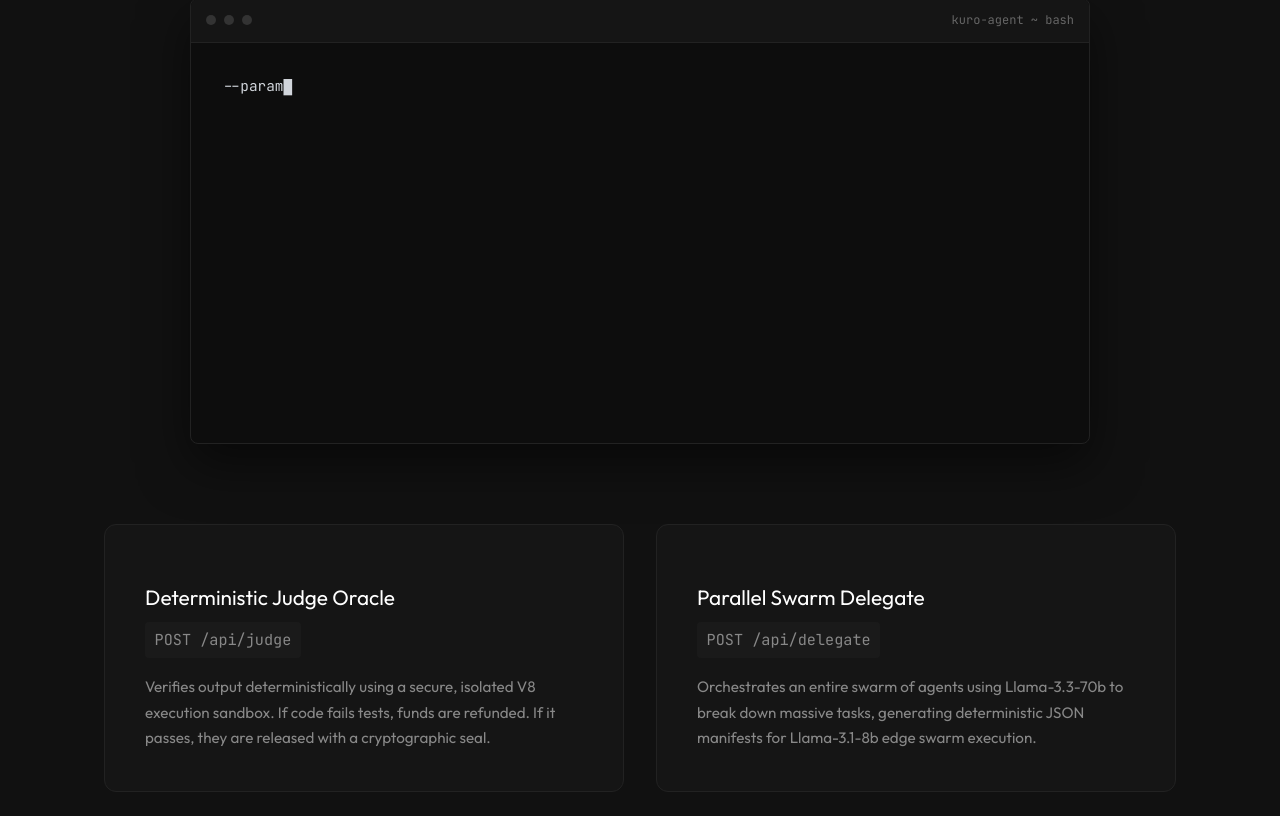
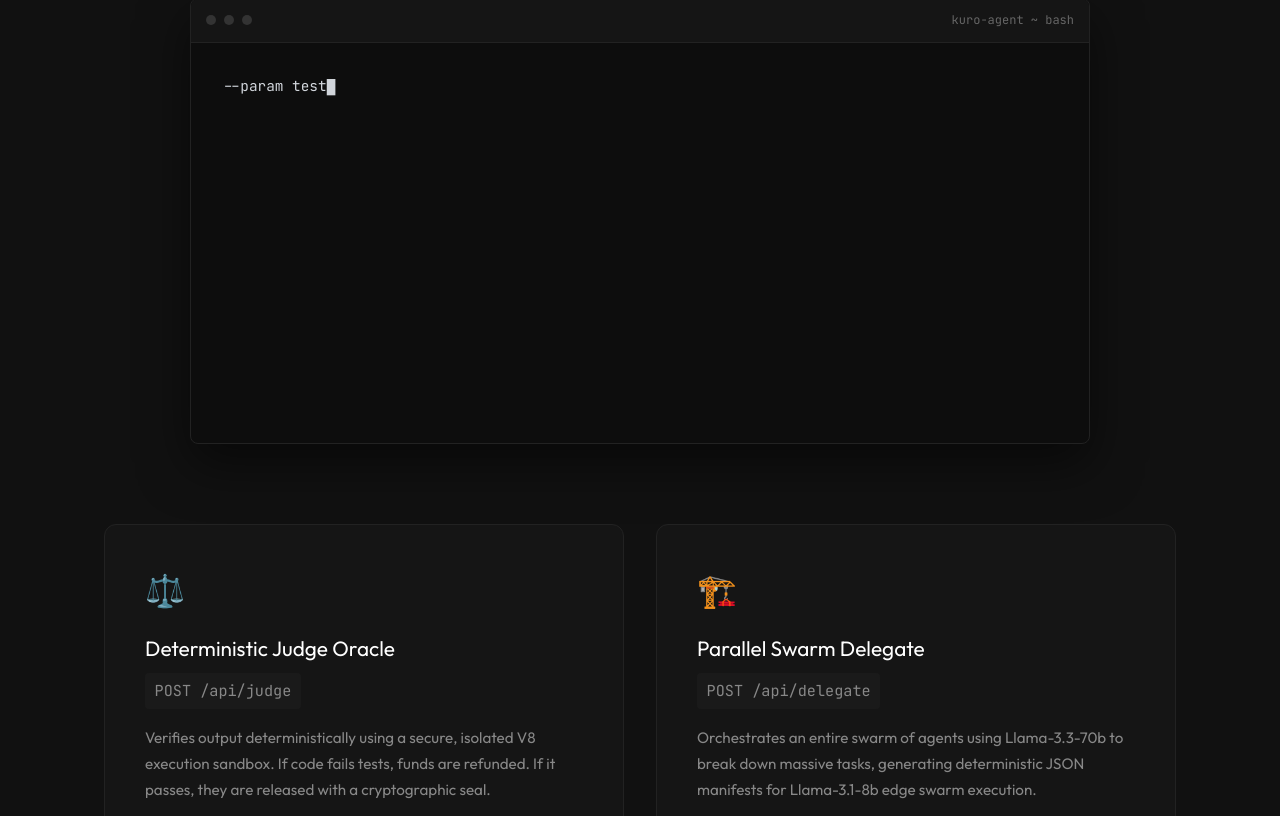
Before and after one commit to mateojkk/kuro, a React (Vite) app: page / in a window 1280 px wide. Shown: the part 466-1282 px from the top of the page. Built offline with nearby package versions, Linux system fonts and the light colour scheme.

Commit message:
fix: restore emojis to UI

```diff
--- a/src/App.tsx
+++ b/src/App.tsx
@@ -140,14 +140,14 @@ function App() {
         <section id="services" className="services-section">
           <div className="cards-grid">
             <div className="flat-card">
-              <div className="card-icon"></div>
+              <div className="card-icon">⚖️</div>
               <h3>Deterministic Judge Oracle</h3>
               <p className="endpoint">POST /api/judge</p>
               <p>Verifies output deterministically using a secure, isolated V8 execution sandbox. If code fails tests, funds are refunded. If it passes, they are released with a cryptographic seal.</p>
             </div>
 
             <div className="flat-card">
-              <div className="card-icon"></div>
+              <div className="card-icon">🏗️</div>
               <h3>Parallel Swarm Delegate</h3>
               <p className="endpoint">POST /api/delegate</p>
               <p>Orchestrates an entire swarm of agents using Llama-3.3-70b to break down massive tasks, generating deterministic JSON manifests for Llama-3.1-8b edge swarm execution.</p>
```
